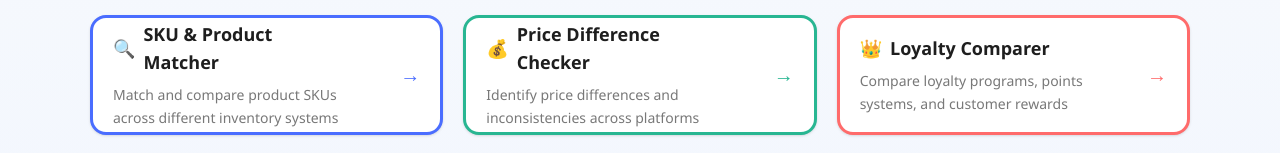
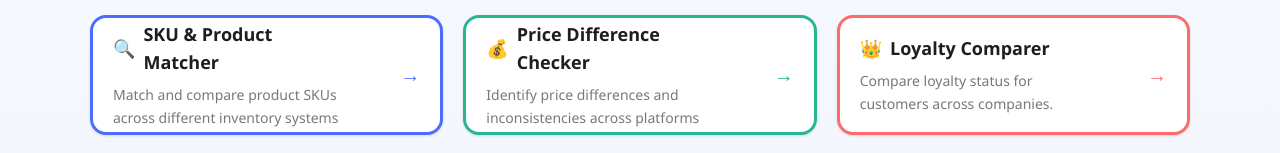
Before and after one commit to Senuja-k/ComparerWeb, a Next.js app in the folder inventory-comparer/: page / in a window 1280 px wide. Shown: the part 283-436 px from the top of the page. Built offline with nearby package versions, Linux system fonts and the light colour scheme.

Commit message:
Slight UI change

```diff
--- a/inventory-comparer/app/page.jsx
+++ b/inventory-comparer/app/page.jsx
@@ -24,7 +24,7 @@ const tools = [
     href: "/loyalty-comparer",
     icon: "👑",
     title: "Loyalty Comparer",
-    description: "Compare loyalty programs, points systems, and customer rewards",
+    description: "Compare loyalty status for customers across companies.",
     color: "#ff6b6b",
   },
   {
```
